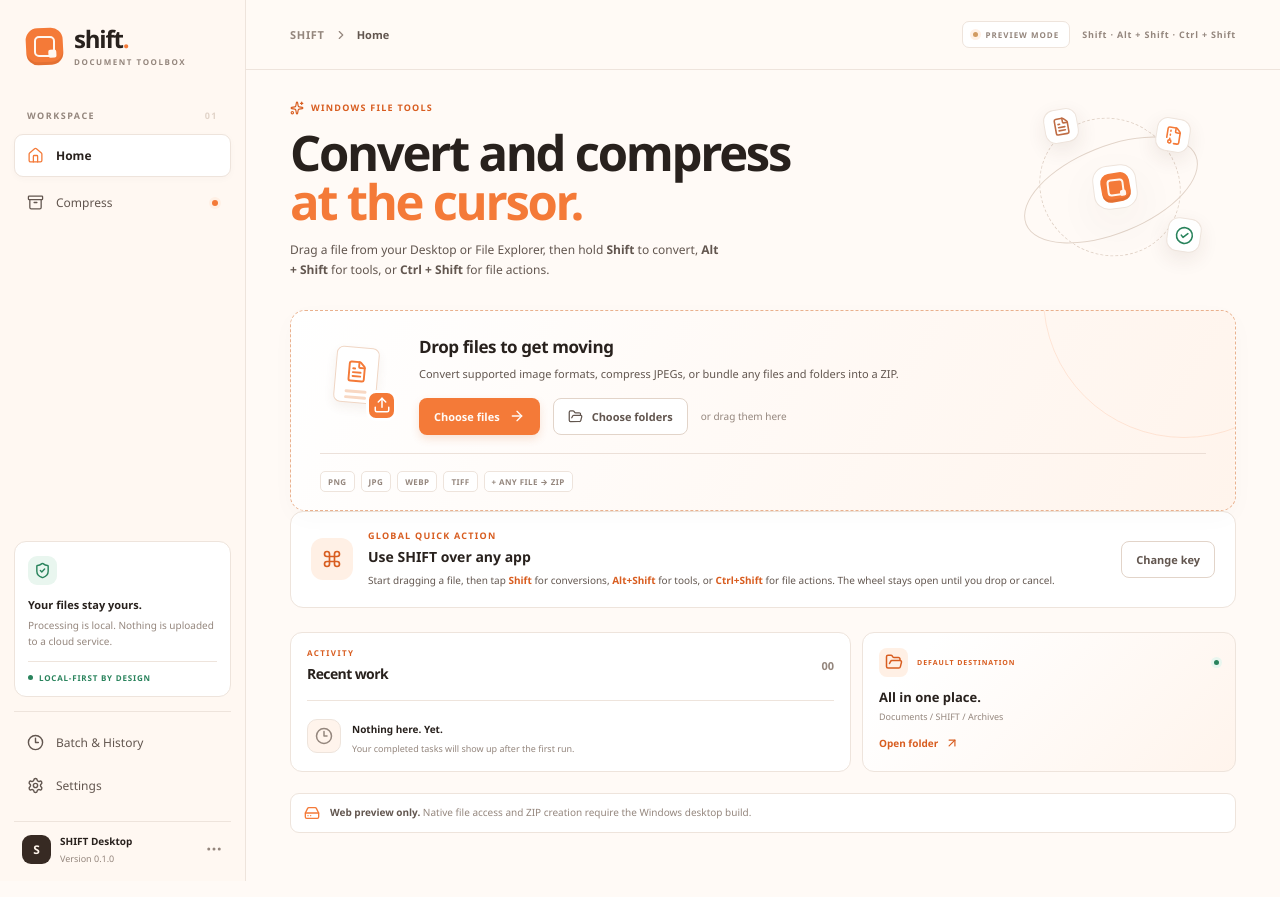
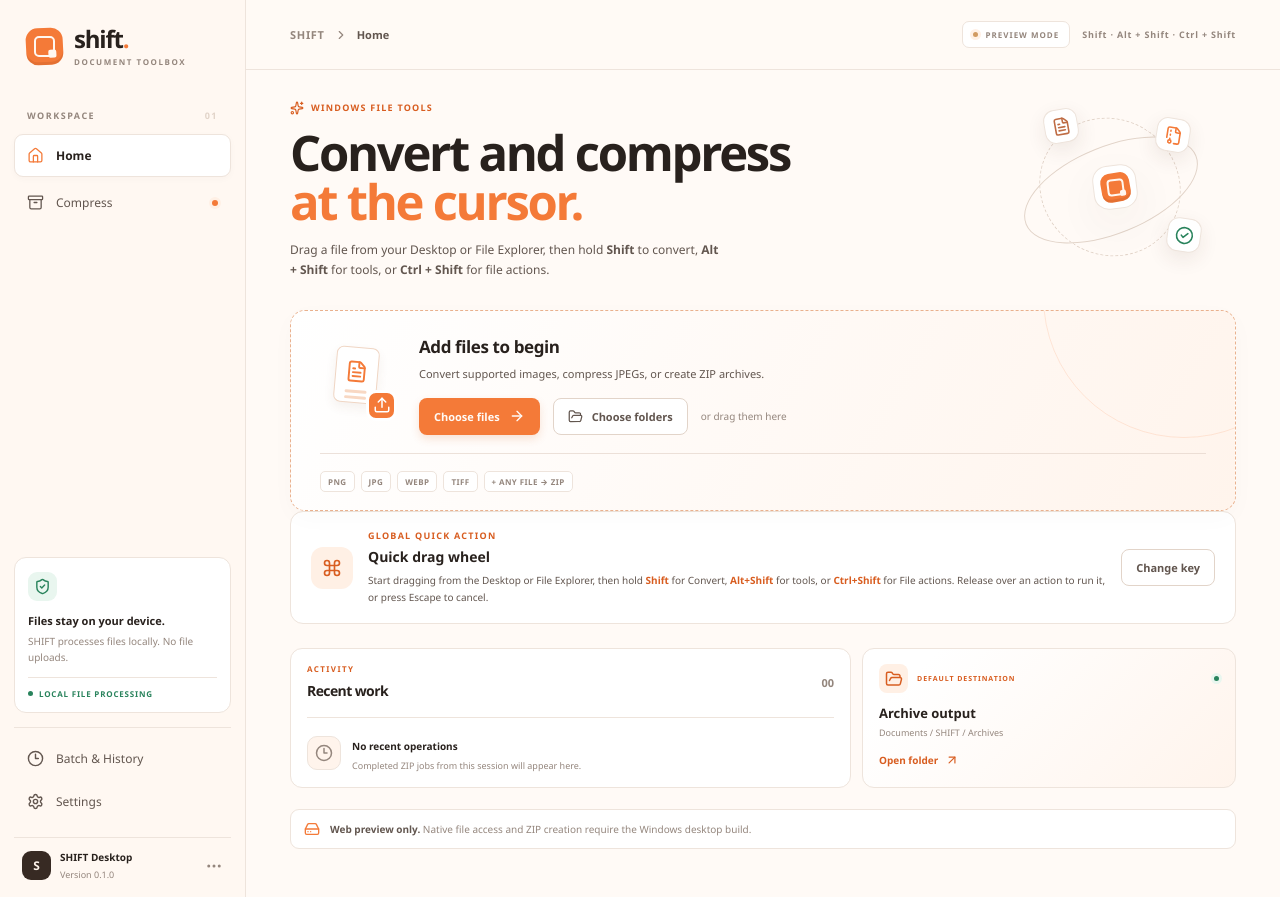
Before and after one commit to yesu166/SHIFT, a React (Vite) app: page / in a window 1280 px wide. Built offline with nearby package versions, Linux system fonts and the light colour scheme.

Commit message:
copy: remove promotional filler from the app UI

```diff
--- a/src/App.tsx
+++ b/src/App.tsx
@@ -260,7 +260,7 @@
         })}
       </nav>
       <div className="sidebar-spacer" />
-      <div className="sidebar-note"><div className="note-icon"><ShieldCheck size={17} /></div><strong>Your files stay yours.</strong><p>Processing is local. Nothing is uploaded to a cloud service.</p><div className="privacy-status"><i /> LOCAL-FIRST BY DESIGN</div></div>
+      <div className="sidebar-note"><div className="note-icon"><ShieldCheck size={17} /></div><strong>Files stay on your device.</strong><p>SHIFT processes files locally. No file uploads.</p><div className="privacy-status"><i /> LOCAL FILE PROCESSING</div></div>
       <div className="sidebar-bottom">
         <button className={"nav-item" + (page === "history" ? " active" : "")} onClick={() => setPage("history")} type="button"><Clock3 size={17} /><span>Batch &amp; History</span>{jobs.length > 0 && <b className="count-pill">{jobs.length}</b>}</button>
         <button className={"nav-item" + (page === "settings" ? " active" : "")} onClick={() => setPage("settings")} type="button"><Settings size={17} /><span>Settings</span></button>
@@ -278,7 +278,7 @@
         <div className={"drop-card" + (isDragging ? " drag-active" : "")} onDragEnter={(e) => { e.preventDefault(); setIsDragging(true); }} onDragOver={(e) => e.preventDefault()} onDragLeave={(e) => { if (!e.currentTarget.contains(e.relatedTarget as Node | null)) setIsDragging(false); }} onDrop={(e) => { e.preventDefault(); setIsDragging(false); addBrowserFiles(e.dataTransfer.files); }}>
           <input ref={fileInputRef} className="hidden-file-input" type="file" multiple onChange={(e) => { if (e.target.files) addBrowserFiles(e.target.files); e.currentTarget.value = ""; }} />
           <div className="drop-inner"><div className="upload-illustration"><div className="upload-sheet"><FileText size={23} /><span /></div><div className="upload-arrow"><Upload size={18} /></div></div>
-            <div className="drop-copy"><h2>Drop files to get moving</h2><p>Convert supported image formats, compress JPEGs, or bundle any files and folders into a ZIP.</p><div className="drop-actions"><button className="button button-primary" type="button" onClick={chooseFiles}>Choose files <ArrowRight size={16} /></button><button className="button button-secondary" type="button" onClick={chooseFolders}><FolderOpen size={15} /> Choose folders</button><span>or drag them here</span></div></div>
+            <div className="drop-copy"><h2>Add files to begin</h2><p>Convert supported images, compress JPEGs, or create ZIP archives.</p><div className="drop-actions"><button className="button button-primary" type="button" onClick={chooseFiles}>Choose files <ArrowRight size={16} /></button><button className="button button-secondary" type="button" onClick={chooseFolders}><FolderOpen size={15} /> Choose folders</button><span>or drag them here</span></div></div>
             <div className="drop-format-row"><span>PNG</span><span>JPG</span><span>WEBP</span><span>TIFF</span><span>+ ANY FILE → ZIP</span></div>
           </div>
         </div>
@@ -286,31 +286,31 @@
           <div className="wheel-instructions-icon"><Command size={20} /></div>
           <div className="wheel-instructions-copy">
             <span className="eyebrow">GLOBAL QUICK ACTION</span>
-            <h2>Use SHIFT over any app</h2>
-            <p>Start dragging a file, then tap <strong>Shift</strong> for conversions, <strong>Alt+Shift</strong> for tools, or <strong>Ctrl+Shift</strong> for file actions. The wheel stays open until you drop or cancel.</p>
+            <h2>Quick drag wheel</h2>
+            <p>Start dragging from the Desktop or File Explorer, then hold <strong>Shift</strong> for Convert, <strong>Alt+Shift</strong> for tools, or <strong>Ctrl+Shift</strong> for File actions. Release over an action to run it, or press Escape to cancel.</p>
           </div>
           <button className="button button-secondary" type="button" onClick={() => setPage("settings")}>Change key</button>
         </section>
         <div className="bottom-grid">
           <div className="recent-panel"><div className="section-heading compact"><div><span className="eyebrow">ACTIVITY</span><h2>Recent work</h2></div><b className="panel-count">{jobs.length.toString().padStart(2, "0")}</b></div>
-            {jobs.length === 0 ? <div className="empty-recent"><span className="empty-icon"><Clock3 size={18} /></span><div><strong>Nothing here. Yet.</strong><p>Your completed tasks will show up after the first run.</p></div></div> : <div className="recent-work-row"><span className="recent-work-icon"><Archive size={17} /></span><div><strong>{jobs.length} completed archive{jobs.length === 1 ? "" : "s"}</strong><p>See Batch &amp; History for output details.</p></div><CheckCircle2 className="success-icon" size={17} /></div>}
+            {jobs.length === 0 ? <div className="empty-recent"><span className="empty-icon"><Clock3 size={18} /></span><div><strong>No recent operations</strong><p>Completed ZIP jobs from this session will appear here.</p></div></div> : <div className="recent-work-row"><span className="recent-work-icon"><Archive size={17} /></span><div><strong>{jobs.length} completed archive{jobs.length === 1 ? "" : "s"}</strong><p>See Batch &amp; History for output details.</p></div><CheckCircle2 className="success-icon" size={17} /></div>}
           </div>
-          <div className="destination-panel"><div className="destination-top"><span className="destination-icon"><FolderOpen size={18} /></span><span className="eyebrow">DEFAULT DESTINATION</span><i /></div><h3>All in one place.</h3><p>{appInfo?.outputFolder ?? "Documents / SHIFT / Archives"}</p><button className="text-button" type="button" onClick={openOutputFolder}>Open folder <ArrowUpRight size={14} /></button></div>
+          <div className="destination-panel"><div className="destination-top"><span className="destination-icon"><FolderOpen size={18} /></span><span className="eyebrow">DEFAULT DESTINATION</span><i /></div><h3>Archive output</h3><p>{appInfo?.outputFolder ?? "Documents / SHIFT / Archives"}</p><button className="text-button" type="button" onClick={openOutputFolder}>Open folder <ArrowUpRight size={14} /></button></div>
         </div>
         {!isDesktop && <div className="preview-banner"><HardDrive size={16} /><span><strong>Web preview only.</strong> Native file access and ZIP creation require the Windows desktop build.</span></div>}
       </div>}
 
       {page === "compress" && <div className="page">
-        <div className="page-title-row"><div><div className="eyebrow"><Archive size={14} /> ARCHIVE WORKSPACE</div><h1>Compress files.</h1><p>One neat archive. Originals left exactly where they are.</p></div><button className="button button-secondary" onClick={openOutputFolder} type="button"><FolderOpen size={16} /> Output folder</button></div>
+        <div className="page-title-row"><div><div className="eyebrow"><Archive size={14} /> ARCHIVE WORKSPACE</div><h1>Create a ZIP archive</h1><p>Select files and folders to package them into a ZIP.</p></div><button className="button button-secondary" onClick={openOutputFolder} type="button"><FolderOpen size={16} /> Output folder</button></div>
         <div className="compress-layout">
-          <section className="workspace-card"><div className="card-topline"><span className="step-number">01</span><div><h2>Add your files</h2><p>Mix formats freely. Folders and nested files are supported.</p></div><div className="card-tools"><button className="icon-button subtle" type="button" onClick={chooseFiles} title="Add files" aria-label="Add files"><Plus size={19} /></button><button className="icon-button subtle" type="button" onClick={chooseFolders} title="Add folders" aria-label="Add folders"><FolderOpen size={16} /></button></div></div>
+          <section className="workspace-card"><div className="card-topline"><span className="step-number">01</span><div><h2>Add your files</h2><p>Files, folders, and nested folders are supported.</p></div><div className="card-tools"><button className="icon-button subtle" type="button" onClick={chooseFiles} title="Add files" aria-label="Add files"><Plus size={19} /></button><button className="icon-button subtle" type="button" onClick={chooseFolders} title="Add folders" aria-label="Add folders"><FolderOpen size={16} /></button></div></div>
             <input ref={fileInputRef} className="hidden-file-input" type="file" multiple onChange={(e) => { if (e.target.files) addBrowserFiles(e.target.files); e.currentTarget.value = ""; }} />
             <div className="queue-summary"><span>{files.length} ITEM{files.length === 1 ? "" : "S"} SELECTED</span><span>{formatBytes(files.reduce((sum, file) => sum + (file.size ?? 0), 0))} known size</span></div>
             {files.length === 0 ? <button className="empty-queue" type="button" onClick={chooseFiles}><span className="empty-queue-icon"><Upload size={22} /></span><strong>Choose files or drop them into SHIFT</strong><small>Files are read from your machine only when you create the archive.</small><span className="empty-queue-cta">Browse local files <ChevronRight size={15} /></span></button> :
               <div className="file-list">{files.map((file, index) => <div className="file-row" key={file.id}><span className="file-type-icon">{(file.name.split(".").pop() || "FILE").slice(0, 4).toUpperCase()}</span><span className="file-meta"><strong>{file.name}</strong><small>{file.path ? "Local file" : "Preview only"}{file.size !== undefined ? " · " + formatBytes(file.size) : ""}</small></span><span className="file-index">{String(index + 1).padStart(2, "0")}</span><button className="remove-file" type="button" onClick={() => removeFile(file.id)} aria-label={"Remove " + file.name}><Trash2 size={15} /></button></div>)}<button className="add-more-button" type="button" onClick={chooseFiles}><Plus size={16} /> Add more files</button></div>}
-            <div className="privacy-inline"><ShieldCheck size={16} /><span><strong>Private by default.</strong> SHIFT never uploads files for this operation.</span></div>
+            <div className="privacy-inline"><ShieldCheck size={16} /><span><strong>Local processing</strong> SHIFT never uploads files for this operation.</span></div>
           </section>
-          <aside className="options-column"><section className="workspace-card options-card"><div className="card-topline"><span className="step-number">02</span><div><h2>Archive options</h2><p>Keep it simple. Keep it safe.</p></div></div>
+          <aside className="options-column"><section className="workspace-card options-card"><div className="card-topline"><span className="step-number">02</span><div><h2>Archive options</h2><p>Compression and output rules</p></div></div>
             <label className="field-label" htmlFor="archive-name">ARCHIVE NAME</label><div className="archive-name-field"><Archive size={17} /><input id="archive-name" value={archiveName} onChange={(e) => setArchiveName(e.target.value)} maxLength={80} placeholder="SHIFT Archive" /><span>.zip</span></div>
             <div className="option-meta"><span>Compression</span><strong>DEFLATE · Level 6</strong></div><div className="option-meta"><span>Output safety</span><strong><ShieldCheck size={14} /> No overwrite</strong></div><div className="option-meta"><span>Validation</span><strong><CheckCircle2 size={14} /> Read all entries</strong></div>
             <div className="output-path-block"><span className="field-label">SAVE LOCATION</span><div className="path-line"><FolderOpen size={16} /><span>{appInfo?.outputFolder ?? "Documents / SHIFT / Archives"}</span></div></div>
@@ -321,9 +321,9 @@
         </div>
       </div>}
 
-      {page === "history" && <div className="page"><div className="page-title-row"><div><div className="eyebrow"><FileClock size={14} /> ACTIVITY LOG</div><h1>Work, accounted for.</h1><p>Completed tasks from this session. No document contents are stored.</p></div><button className="button button-secondary" onClick={openOutputFolder} type="button"><FolderOpen size={16} /> Output folder</button></div>
+      {page === "history" && <div className="page"><div className="page-title-row"><div><div className="eyebrow"><FileClock size={14} /> ACTIVITY LOG</div><h1>Recent operations</h1><p>Completed tasks from this session. No document contents are stored.</p></div><button className="button button-secondary" onClick={openOutputFolder} type="button"><FolderOpen size={16} /> Output folder</button></div>
         <section className="history-card"><div className="history-table-head"><span>OUTPUT</span><span>CONTENTS</span><span>SIZE CHANGE</span><span>STATUS</span></div>
-          {jobs.length === 0 ? <div className="history-empty"><span className="empty-icon"><Clock3 size={20} /></span><h2>Your first completed job goes here.</h2><p>Run Compress files to ZIP and SHIFT will show its validated output here.</p></div> : jobs.map((job) => <div className="history-row" key={job.id}><span className="history-output"><span className="file-type-icon">ZIP</span><span><strong>{leafName(job.outputPath)}</strong><small>{new Date(job.completedAt).toLocaleString()}</small></span></span><span className="history-stat">{job.filesArchived} entries<br /><small>{formatBytes(job.inputBytes)} original</small></span><span className={"history-stat " + (job.bytesSaved < 0 ? "warning-text" : "positive-text")}>{formatSignedBytes(job.bytesSaved)}<br /><small>{formatBytes(job.archiveBytes)} output</small></span><span className="history-success"><CheckCircle2 size={16} /> Verified</span></div>)}
+          {jobs.length === 0 ? <div className="history-empty"><span className="empty-icon"><Clock3 size={20} /></span><h2>Your first completed job goes here.</h2><p>Create a ZIP archive to see its output path and size change here.</p></div> : jobs.map((job) => <div className="history-row" key={job.id}><span className="history-output"><span className="file-type-icon">ZIP</span><span><strong>{leafName(job.outputPath)}</strong><small>{new Date(job.completedAt).toLocaleString()}</small></span></span><span className="history-stat">{job.filesArchived} entries<br /><small>{formatBytes(job.inputBytes)} original</small></span><span className={"history-stat " + (job.bytesSaved < 0 ? "warning-text" : "positive-text")}>{formatSignedBytes(job.bytesSaved)}<br /><small>{formatBytes(job.archiveBytes)} output</small></span><span className="history-success"><CheckCircle2 size={16} /> Verified</span></div>)}
         </section>
       </div>}
 
```
